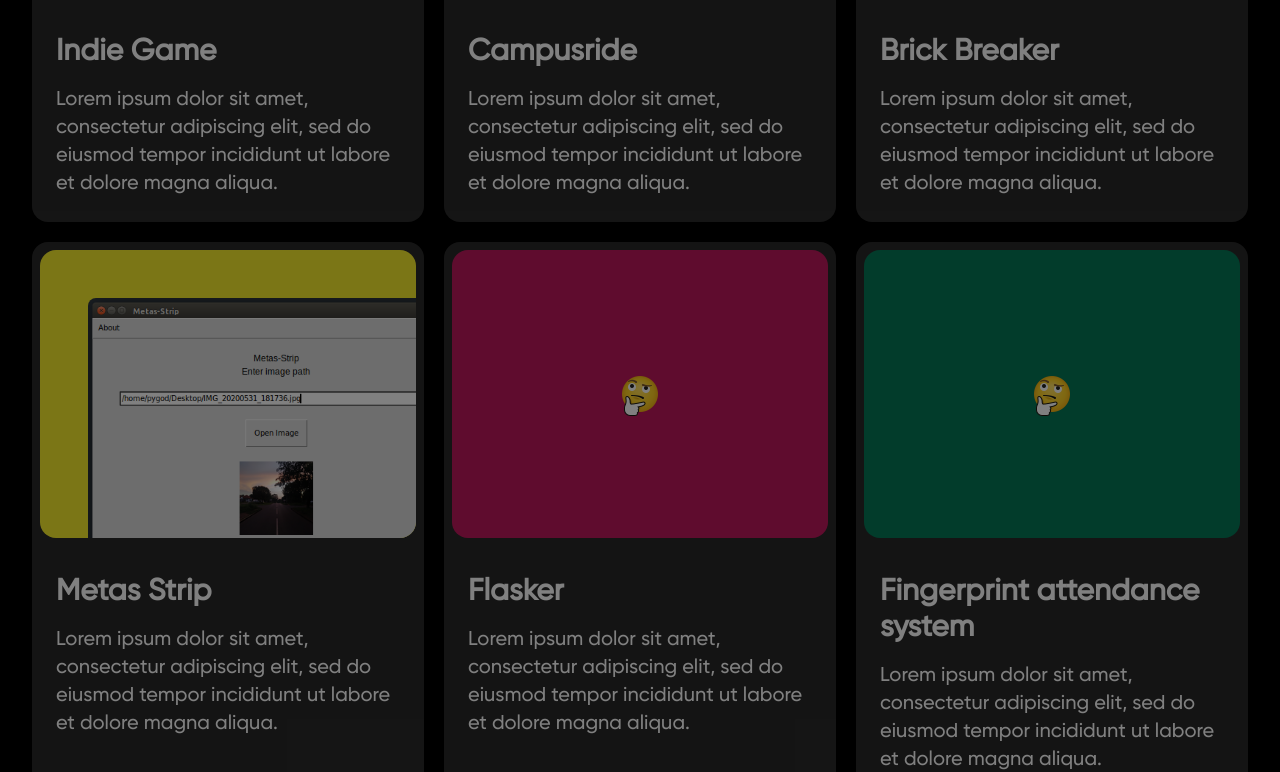
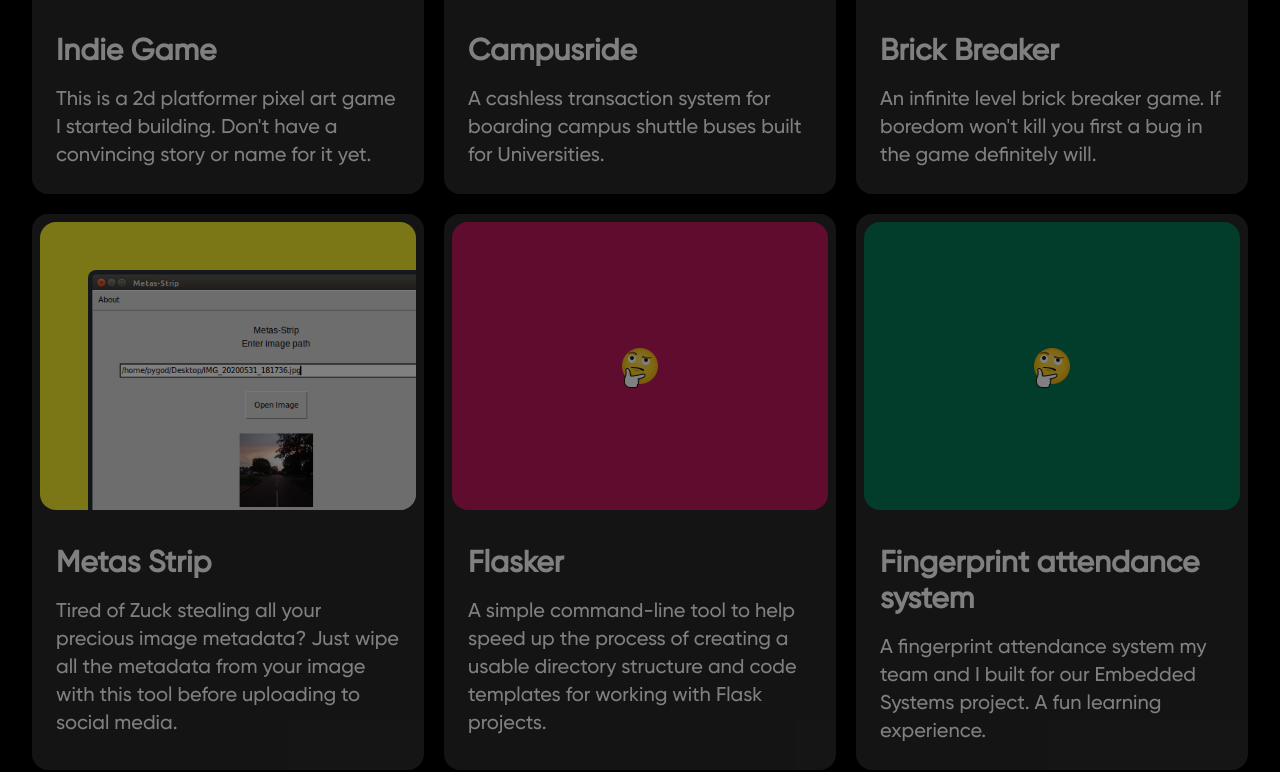
Before and after one commit to kangah-codes/personal-website, a Next.js app: page / in a window 1280 px wide. Shown: the part 2094-2866 px from the top of the page. Built offline with nearby package versions, Linux system fonts and the light colour scheme.

Commit message:
Update Projects.js

```diff
--- a/components/Projects.js
+++ b/components/Projects.js
@@ -2,7 +2,7 @@
 const data = [
 	{
 		title: "Indie Game",
-		text: "Lorem ipsum dolor sit amet, consectetur adipiscing elit, sed do eiusmod tempor incididunt ut labore et dolore magna aliqua.",
+		text: "This is a 2d platformer pixel art game I started building. Don't have a convincing story or name for it yet.",
 		blobColour: "bg-yellow-600",
 		icon: "/indie.gif",
 		alignInverse: true,
@@ -10,35 +10,35 @@ const data = [
 	},
 	{
 		title: "Campusride",
-		text: "Lorem ipsum dolor sit amet, consectetur adipiscing elit, sed do eiusmod tempor incididunt ut labore et dolore magna aliqua.",
+		text: "A cashless transaction system for boarding campus shuttle buses built for Universities.",
 		blobColour: "bg-red-700",
 		icon: "/campusride.png",
 		link: "https://campusridegh.herokuapp.com/",
 	},
 	{
 		title: "Brick Breaker",
-		text: "Lorem ipsum dolor sit amet, consectetur adipiscing elit, sed do eiusmod tempor incididunt ut labore et dolore magna aliqua.",
+		text: "An infinite level brick breaker game. If boredom won't kill you first a bug in the game definitely will.",
 		icon: "/brick-game.png",
 		blobColour: "bg-purple-700",
 		link: "https://github.com/kangah-codes/brick_breaker",
 	},
 	{
 		title: "Metas Strip",
-		text: "Lorem ipsum dolor sit amet, consectetur adipiscing elit, sed do eiusmod tempor incididunt ut labore et dolore magna aliqua.",
+		text: "Tired of Zuck stealing all your precious image metadata? Just wipe all the metadata from your image with this tool before uploading to social media.",
 		icon: "/metas.png",
 		blobColour: "bg-baseColour",
 		link: "https://github.com/kangah-codes/metas-strip",
 	},
 	{
 		title: "Flasker",
-		text: "Lorem ipsum dolor sit amet, consectetur adipiscing elit, sed do eiusmod tempor incididunt ut labore et dolore magna aliqua.",
+		text: "A simple command-line tool to help speed up the process of creating a usable directory structure and code templates for working with Flask projects.",
 		blobColour: "bg-pink-700",
 		link: "https://github.com/kangah-codes/flasker",
 	},
 
 	{
 		title: "Fingerprint attendance system",
-		text: "Lorem ipsum dolor sit amet, consectetur adipiscing elit, sed do eiusmod tempor incididunt ut labore et dolore magna aliqua.",
+		text: "A fingerprint attendance system my team and I built for our Embedded Systems project. A fun learning experience.",
 		blobColour: "bg-green-700",
 		link: "https://github.com/kangah-codes/fingerprint-attendance-system",
 	},
```
